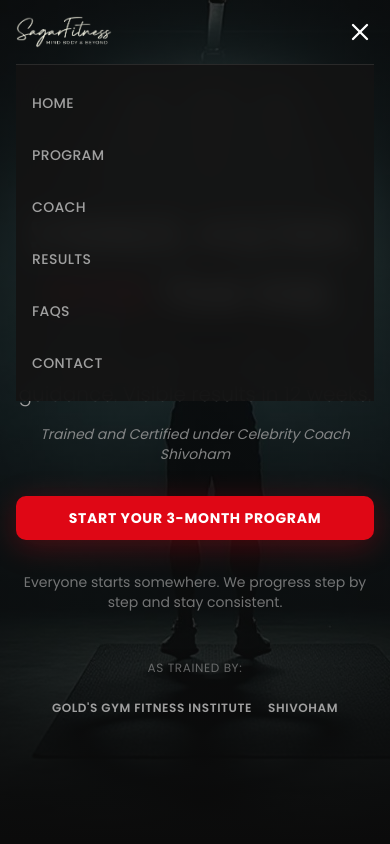
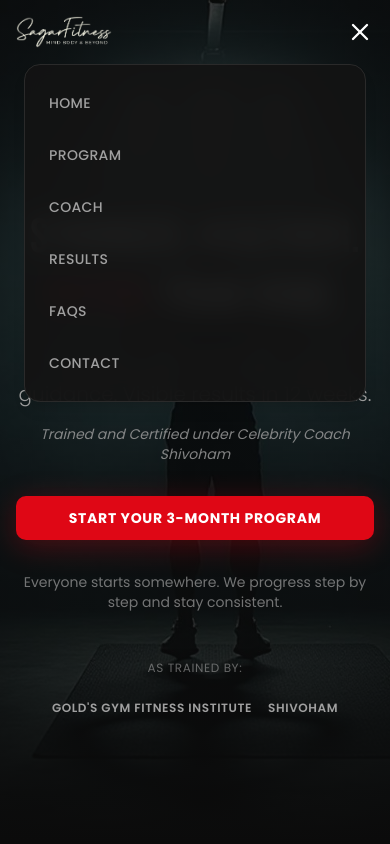
Before and after one commit to blazecodeprakhar/sagar-fitness, a React (Vite) app: page / in a window 390 px wide. Both pictures are taken after a click on the button "Toggle mobile menu". Shown: the top 844 px of the page. Built offline with nearby package versions, Linux system fonts and the light colour scheme; the HTML template or start-up script is replaced by a standard one.

Commit message:
Updated Header.tsx component with new design or fixes

```diff
--- a/src/components/Header.tsx
+++ b/src/components/Header.tsx
@@ -106,8 +106,8 @@ const Header = () => {
 
         {/* Mobile Menu with proper padding and alignment */}
         {isMobileMenuOpen && (
-          <nav className="lg:hidden py-4 border-t border-border bg-card/95 backdrop-blur-md animate-fade-in">
-            <div className="flex flex-col gap-2">
+          <nav className="lg:hidden py-4 mx-2 mb-2 rounded-2xl border border-border bg-card/95 backdrop-blur-md animate-fade-in shadow-lg overflow-hidden">
+            <div className="flex flex-col gap-2 px-2">
               {navLinks.map((link) => (
                 <a
                   key={link.href}
```
